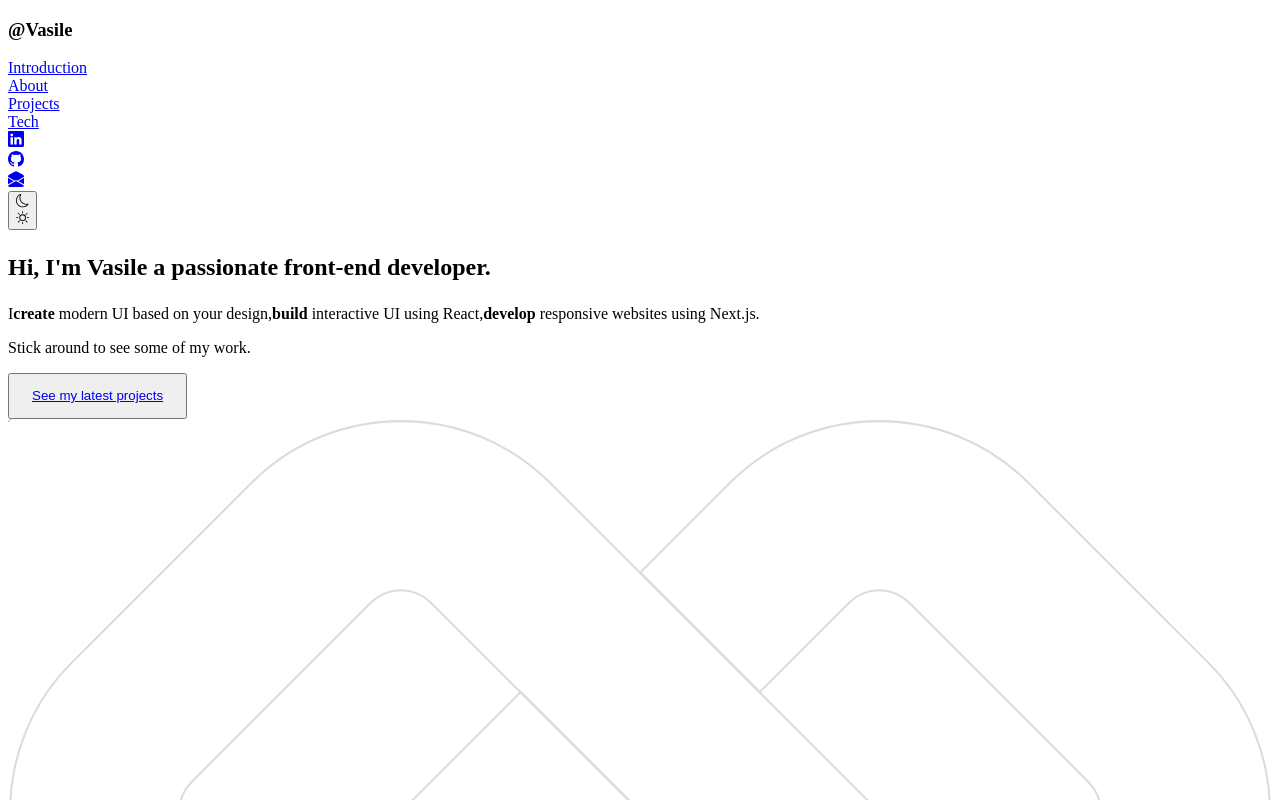
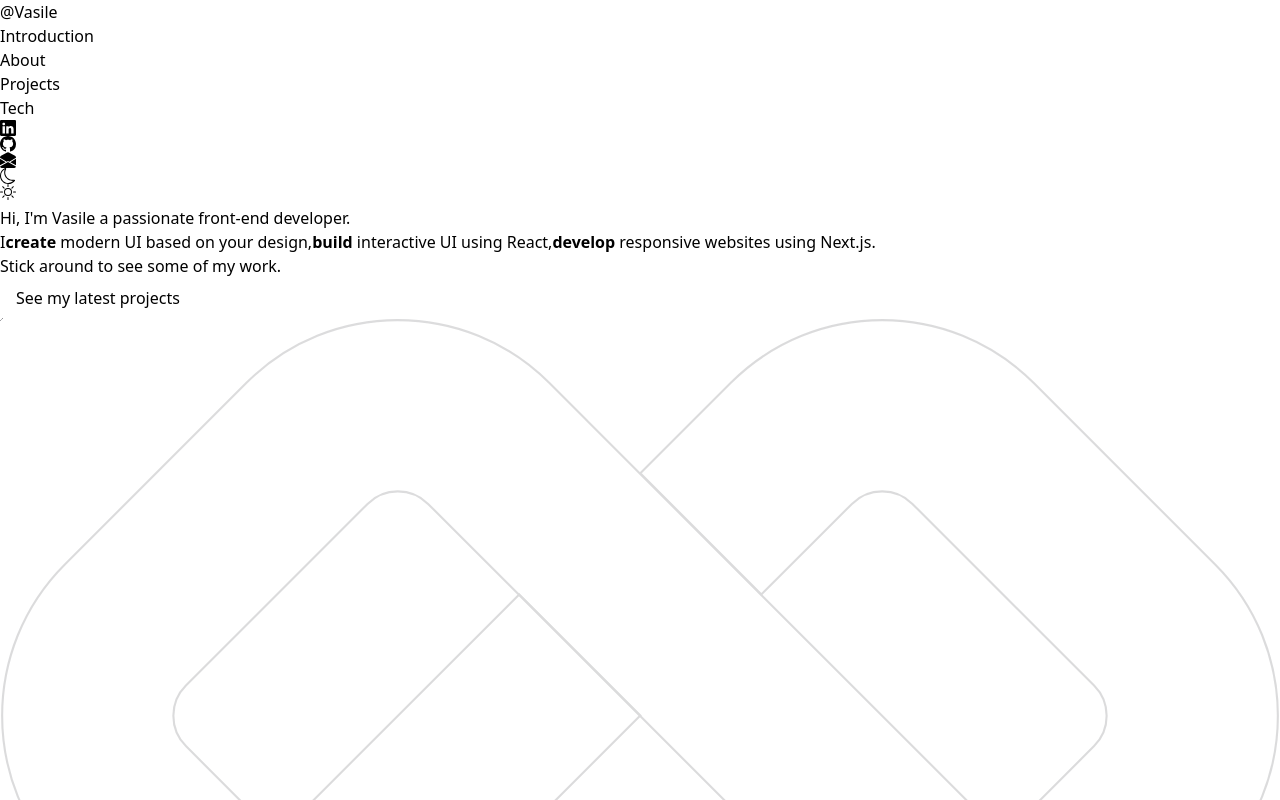
Before and after one commit to Infvyr/nextjs-portfolio, a Next.js app: page / in a window 1280 px wide. Shown: the top 800 px of the page. Built offline with nearby package versions, Linux system fonts and the light colour scheme; no server answers.

Commit message:
add tailwindcss

```diff
--- a/app/layout.js
+++ b/app/layout.js
@@ -5,6 +5,7 @@ import { AppHeader, AppFooter } from "components";
 import { LayoutProvider } from "context/layout";
 import { navigationHeight, footerHeight } from "util/theme-config";
 import Loading from "./loading";
+import "styles/globals.css";
 
 // export const metadata = { ...AppMetadata };
 
--- a/package.json
+++ b/package.json
@@ -22,9 +22,12 @@
 	"devDependencies": {
 		"@next/eslint-plugin-next": "^13.3.0",
 		"@svgr/webpack": "^6.5.1",
+		"autoprefixer": "^10.4.14",
 		"eslint": "^8.38.0",
 		"eslint-config-next": "^13.3.0",
 		"eslint-config-prettier": "^8.8.0",
-		"prettier": "^2.8.7"
+		"postcss": "^8.4.21",
+		"prettier": "^2.8.7",
+		"tailwindcss": "^3.3.1"
 	}
 }
--- /dev/null
+++ b/postcss.config.js
@@ -0,0 +1,6 @@
+module.exports = {
+  plugins: {
+    tailwindcss: {},
+    autoprefixer: {},
+  },
+}
--- /dev/null
+++ b/styles/globals.css
@@ -0,0 +1,3 @@
+@tailwind base;
+@tailwind components;
+@tailwind utilities;
--- /dev/null
+++ b/tailwind.config.js
@@ -0,0 +1,26 @@
+/** @type {import('tailwindcss').Config} */
+module.exports = {
+	content: [
+		"./app/**/*.{js,ts,jsx,tsx}",
+		"./pages/**/*.{js,ts,jsx,tsx}",
+		"./components/**/*.{js,ts,jsx,tsx}",
+		"./context/**/*.{js,ts,jsx,tsx}"
+	],
+	theme: {
+		extend: {
+			colors: {
+				brand: {
+					light: "#fbf8f3",
+					dark: "#232332",
+					purple: "#7928CA",
+					pink: "#FF0080"
+				},
+				blue: {
+					light: "#71c5ee",
+					normal: "#025091"
+				}
+			}
+		}
+	},
+	plugins: []
+};
```
Also changed, not shown: 1 other file (tests, documents, lock files or other folders).
